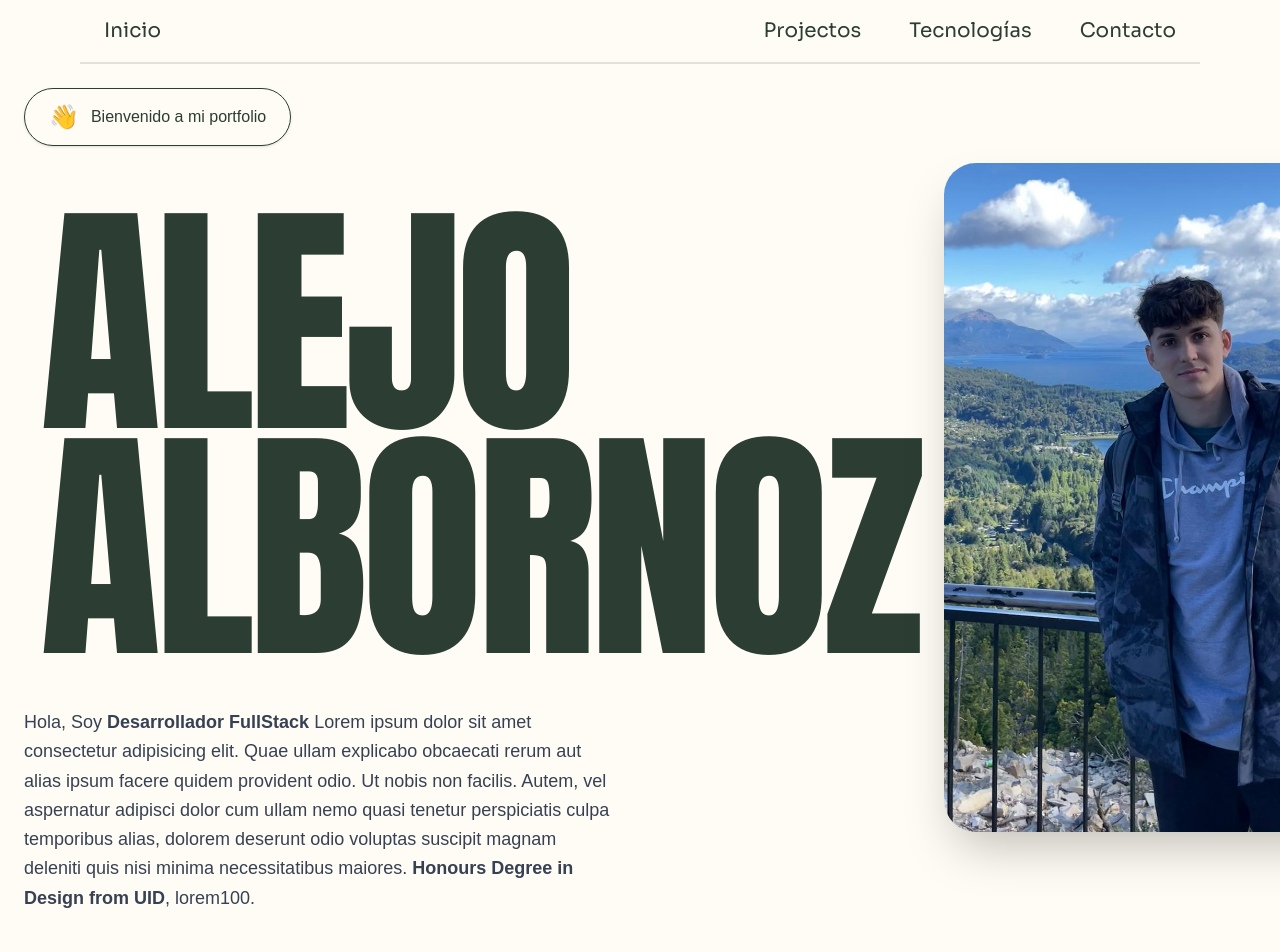
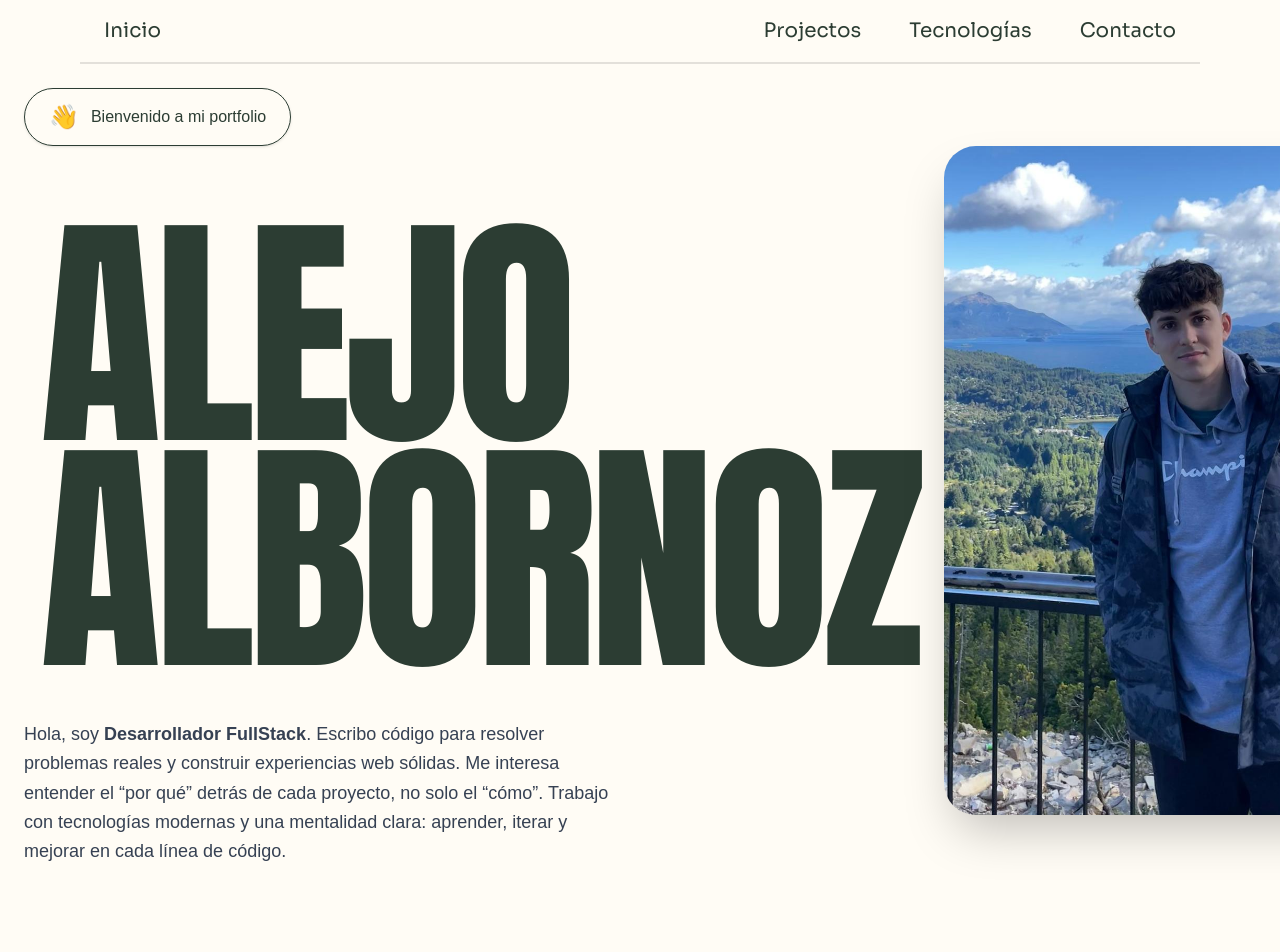
Before and after one commit to alejoalbornoz/portfolio, a Next.js app in the folder client/: page / in a window 1280 px wide. Shown: the top 952 px of the page. Built offline with nearby package versions, Linux system fonts and the light colour scheme; a web font is replaced by a local one.

Commit message:
Update: Hero and contact

```diff
--- a/client/components/Contact.jsx
+++ b/client/components/Contact.jsx
@@ -6,7 +6,7 @@ export default function Contact() {
     >
       <div className="flex flex-col items-center gap-3 sm:gap-4 md:gap-6 w-full max-w-2xl">
         <button className="w-full border border-[#f9f9f9]/70 py-3 sm:py-4 rounded-full text-sm sm:text-base md:text-lg font-medium hover:bg-[#f9f9f9]/10 transition-colors duration-300">
-          Dí Hola – ale.dev@gmail.com
+          Dí Hola – alejoalbornoz912@gmail.com
         </button>
 
         <div className="flex flex-col sm:flex-row justify-center gap-3 sm:gap-4 md:gap-6 w-full">
@@ -21,7 +21,12 @@ export default function Contact() {
         </div>
 
         <button className="w-full border border-[#f9f9f9]/70 py-3 sm:py-4 rounded-full text-sm sm:text-base md:text-lg font-medium hover:bg-[#f9f9f9]/10 transition-colors duration-300">
-          LinkedIn
+          <a
+            href="https://www.linkedin.com/in/alejo-angel-albornoz-a8b700254/"
+            target="_blank"
+          >
+            LinkedIn
+          </a>
         </button>
       </div>
 
--- a/client/components/HeroV2.jsx
+++ b/client/components/HeroV2.jsx
@@ -29,18 +29,13 @@ export default function CreativeSpace() {
             {/* Description */}
             <div className="space-y-4 text-gray-700 text-lg leading-relaxed">
               <p>
-                Hola, Soy{" "}
-                <span className=" font-semibold">Desarrollador FullStack</span>{" "}
-                Lorem ipsum dolor sit amet consectetur adipisicing elit. Quae
-                ullam explicabo obcaecati rerum aut alias ipsum facere quidem
-                provident odio. Ut nobis non facilis. Autem, vel aspernatur
-                adipisci dolor cum ullam nemo quasi tenetur perspiciatis culpa
-                temporibus alias, dolorem deserunt odio voluptas suscipit magnam
-                deleniti quis nisi minima necessitatibus maiores.{" "}
-                <span className=" font-semibold">
-                  Honours Degree in Design from UID
-                </span>
-                , lorem100.
+                Hola, soy{" "}
+                <span className="font-semibold">Desarrollador FullStack</span>.
+                Escribo código para resolver problemas reales y construir
+                experiencias web sólidas. Me interesa entender el “por qué”
+                detrás de cada proyecto, no solo el “cómo”. Trabajo con
+                tecnologías modernas y una mentalidad clara: aprender, iterar y
+                mejorar en cada línea de código.
               </p>
             </div>
           </div>
```
